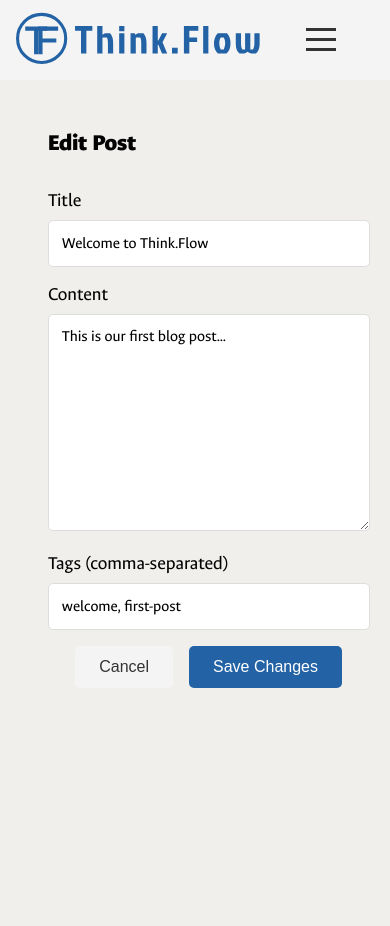
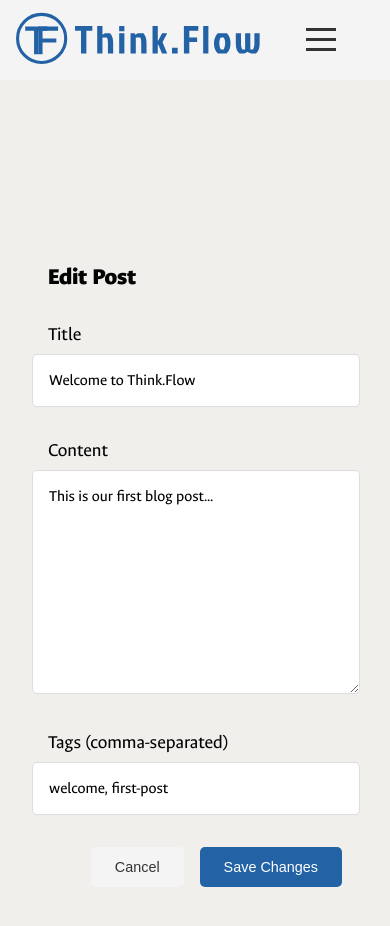
Before and after one commit to gabrielatwell1987/blog, a SvelteKit app: page /posts/welcome-to-thinkflow/edit in a window 390 px wide. Shown: the top 926 px of the page. Before the commit the page ends 844 px from the top, so only its background shows below. Built offline with nearby package versions, Linux system fonts and the light colour scheme.

Commit message:
made the forms look good on mobile

```diff
--- a/src/routes/posts/[slug]/edit/+page.svelte
+++ b/src/routes/posts/[slug]/edit/+page.svelte
@@ -85,8 +85,12 @@
 <style>
 	.edit-post {
 		max-width: 800px;
-		margin: 1rem auto;
-		padding: 0 1rem;
+		min-height: 100vh;
+		margin-inline: auto;
+		padding: 2rem 1rem;
+		display: flex;
+		flex-direction: column;
+		justify-content: center;
 
 		& h1 {
 			font-family: var(--ancizar-black-font);
@@ -97,7 +101,10 @@
 		& form {
 			display: flex;
 			flex-direction: column;
-			gap: 1rem;
+			gap: 2rem;
+			width: 100%;
+			max-width: 600px;
+			margin-inline: auto;
 		}
 
 		& .form-group {
@@ -111,12 +118,15 @@
 			& input,
 			& textarea {
 				width: 100%;
-				padding: 0.8rem;
+				padding: 1rem;
 				border: 1px solid #ddd;
 				border-radius: 5px;
 				font-size: clamp(1rem, 1.75vw, 1.5rem);
 				font-family: inherit;
-				/* margin-bottom: 0.75rem; */
+
+				@media (width <= 500px) {
+					margin-left: -1em;
+				}
 
 				&:focus {
 					outline: none;
@@ -134,7 +144,8 @@
 				padding: 0.75rem 1.5rem;
 				border: none;
 				border-radius: 5px;
-				font-size: 1rem;
+				font-size: clamp(0.9rem, 1.75vw, 1.5rem);
+				font-weight: 500;
 				cursor: pointer;
 
 				&[type='button'] {
```
Also changed, not shown: src/routes/new/+page.svelte (+13 -3 lines).
